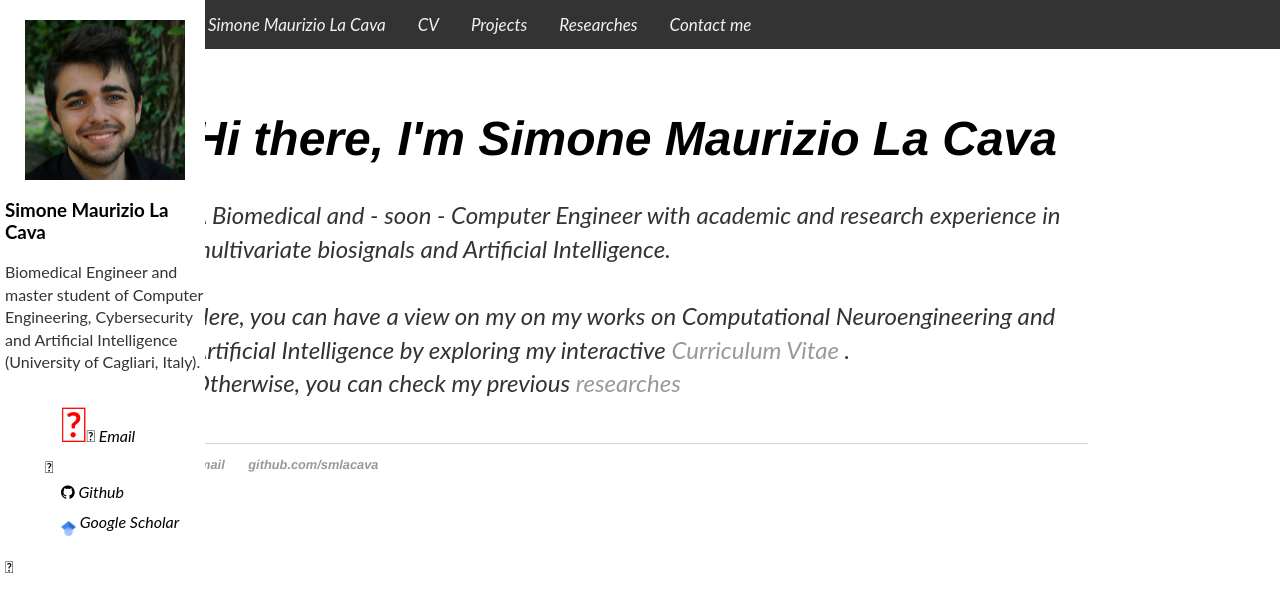
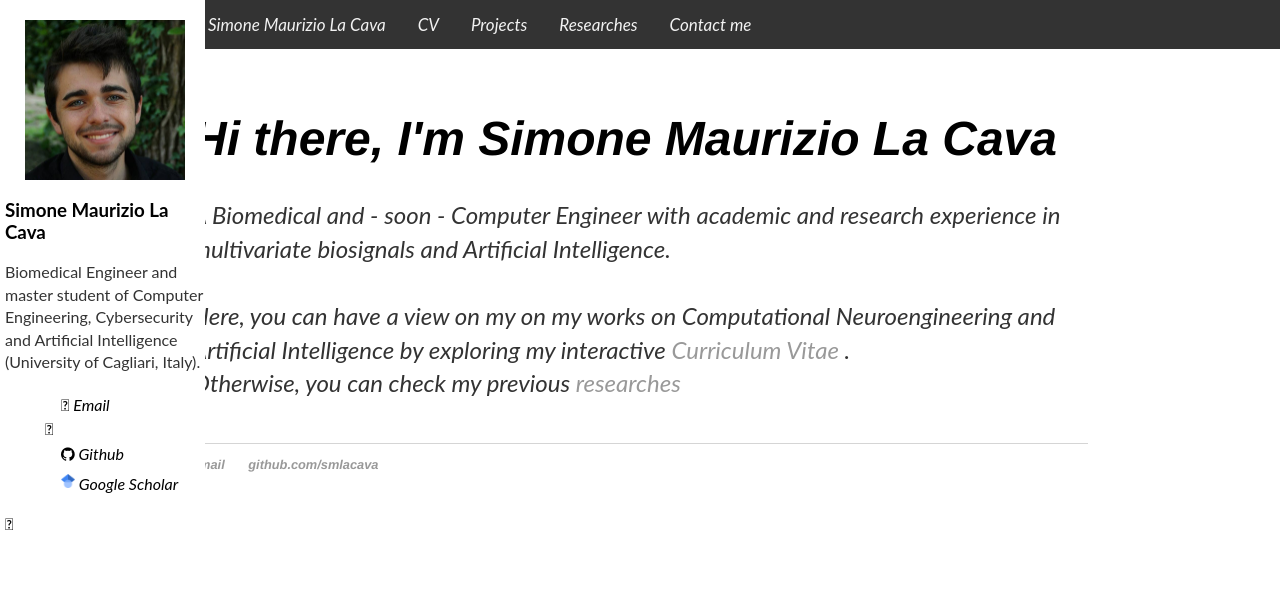
Before and after one commit to smlacava/smlacava.github.io, a Jekyll site: the page built from index.html, in a window 1280 px wide. Shown: the top 612 px of the page. Built offline with Jekyll 4.4.1, drawn with Linux system fonts in a browser that asks for light colours.

Commit message:
Update default.html

```diff
--- a/_layouts/default.html
+++ b/_layouts/default.html
@@ -99,9 +99,9 @@
 					<p class="author__bio" style="font-size:16px" left="5">Biomedical Engineer and master student of Computer Engineering, Cybersecurity and Artificial Intelligence (University of Cagliari, Italy).</p></div>
 				<ul class="author__urls social-icons">
 					<link rel="stylesheet" href="https://cdnjs.cloudflare.com/ajax/libs/font-awesome/4.7.0/css/font-awesome.min.css">
-					<a href="mailto:simonemaurizio.lacava@gmail.com"><span style="font-size: 48px; color: Red;"><i class="far fa-envelope"></span> Email</a>
+					<a href="mailto:simonemaurizio.lacava@gmail.com"><i class="far fa-envelope"> Email</a>
 					<a href="https://github.com/smlacava"><i class="fa fa-github"></i>  Github</a>
-					<a href="https://scholar.google.com/citations?user=ilco-ckAAAAJ&oi=ao"><img src="https://smlacava.github.io/images/logo_scholar.png" alt="" align="middle" width="15" height="15"> Google Scholar</a>
+					<a href="https://scholar.google.com/citations?user=ilco-ckAAAAJ&oi=ao"><img src="https://smlacava.github.io/images/logo_scholar.png" alt="" align="top" width="14" height="14"> Google Scholar</a>
 				</ul>
 			</div>
 			<div class="topnav">
```
